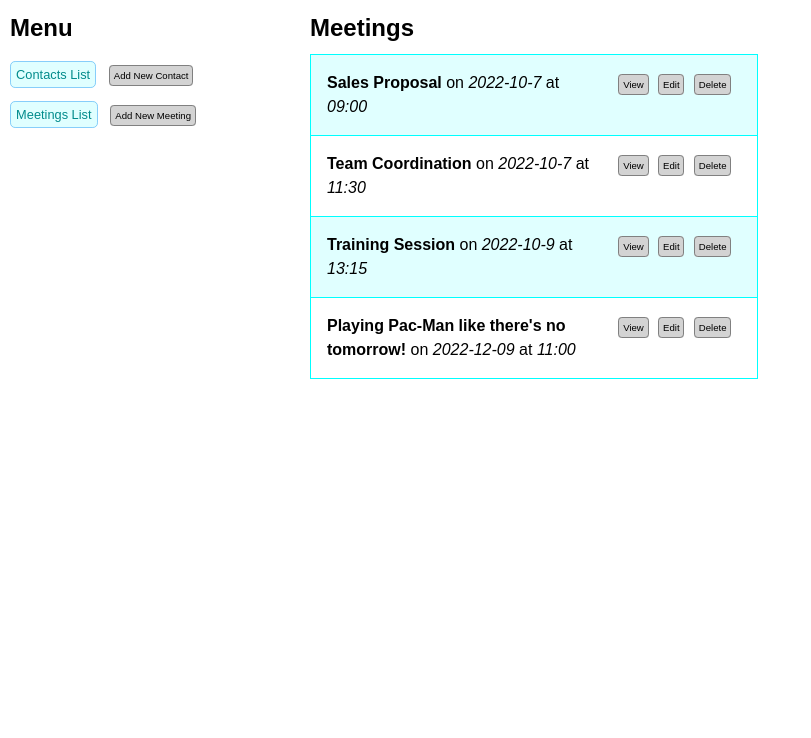
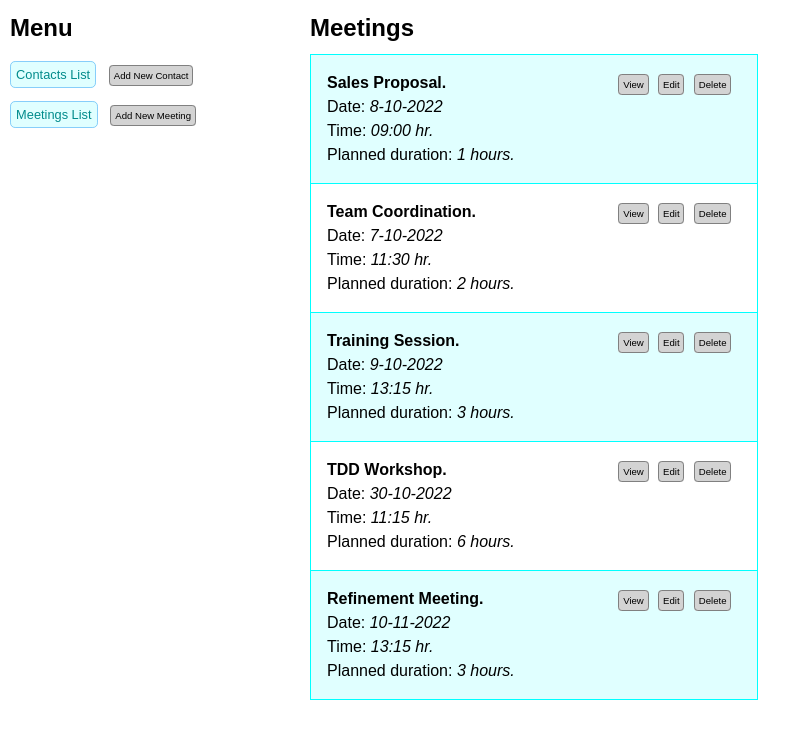
Before and after one commit to boolean-uk/react-address-book, a React (Create React App) app: page /meetings in a window 1280 px wide. Shown: the top 738 px of the page, without its empty margins (0-811 px from the left). Built offline with nearby package versions, Linux system fonts and the light colour scheme; data requests are answered from the project's data file.

Commit message:
Cleans up meetings list

```diff
--- a/db/db.json
+++ b/db/db.json
@@ -115,7 +115,7 @@
     {
       "id": 1,
       "subject": "Sales Proposal",
-      "date": "2022-10-7",
+      "date": "8-10-2022",
       "time": "09:00",
       "planned_duration": 1,
       "participants": [
@@ -128,7 +128,7 @@
     {
       "id": 2,
       "subject": "Team Coordination",
-      "date": "2022-10-7",
+      "date": "7-10-2022",
       "time": "11:30",
       "planned_duration": 2,
       "participants": [
@@ -140,7 +140,7 @@
     {
       "id": 3,
       "subject": "Training Session",
-      "date": "2022-10-9",
+      "date": "9-10-2022",
       "time": "13:15",
       "planned_duration": 3,
       "participants": [
@@ -152,17 +152,34 @@
       ]
     },
     {
-      "subject": "Playing Pac-Man like there's no tomorrow!",
-      "date": "2022-12-09",
-      "time": "11:00",
-      "planned_duration": "1",
+      "id": 4,
+      "subject": "TDD Workshop",
+      "date": "30-10-2022",
+      "time": "11:15",
+      "planned_duration": 6,
       "participants": [
-        12,
+        7,
+        8,
         11,
-        4,
-        5
-      ],
-      "id": 4
+        12
+      ]
+    },
+    {
+      "id": 5,
+      "subject": "Refinement Meeting",
+      "date": "10-11-2022",
+      "time": "13:15",
+      "planned_duration": 3,
+      "participants": [
+        1,
+        2,
+        7,
+        8,
+        9,
+        10,
+        11,
+        12
+      ]
     }
   ]
 }
--- a/src/components/Meetings/MeetingsList.jsx
+++ b/src/components/Meetings/MeetingsList.jsx
@@ -33,11 +33,16 @@ function MeetingsList(props) {
           </div>
         )}
         {meetings.map((meeting, index) => {
-          const { subject, date, time } = meeting;
           return (
             <li className="contact" key={index}>
               <p>
-                <strong>{subject}</strong> on <em>{date}</em> at <em>{time}</em>
+                <strong>{meeting.subject}.</strong>
+                <br />
+                Date: <em>{meeting.date}</em>
+                <br />
+                Time: <em>{meeting.time} hr.</em>
+                <br />
+                Planned duration: <em>{meeting.planned_duration} hours.</em>
               </p>
               <p>
                 <Link
--- a/src/styles/styles.css
+++ b/src/styles/styles.css
@@ -185,26 +185,12 @@ h2 {
 }
 
 .linkButton:hover {
-  border: 1px solid lightskyblue;
+  border: 1px solid darkcyan;
   background-color: darkcyan;
   color: white;
 }
 
-.backButton {
-  border: 1px solid gray;
-  background-color: lightgray;
-  color: black;
-  text-decoration: none;
-  border-radius: 0.4em;
-  padding: 0.4em;
-  font-size: 0.6em;
-}
-
-.backButton:hover {
-  border: 1px solid black;
-  background-color: white;
-}
-
+.backButton,
 .actionButton {
   border: 1px solid gray;
   background-color: lightgray;
@@ -216,9 +202,10 @@ h2 {
   font-size: 0.6em;
 }
 
+.backButton:hover,
 .actionButton:hover {
-  border: 1px solid white;
-  background-color: rgb(29, 26, 26);
+  border: 1px solid darkgray;
+  background-color: darkgray;
   color: white;
 }
 
@@ -244,3 +231,9 @@ h2 {
   background-color: lightgray;
   font-size: 0.6em;
 }
+
+.submenuItem:hover {
+  border-color: darkgray;
+  color: white;
+  background-color: darkgray;
+}
```
